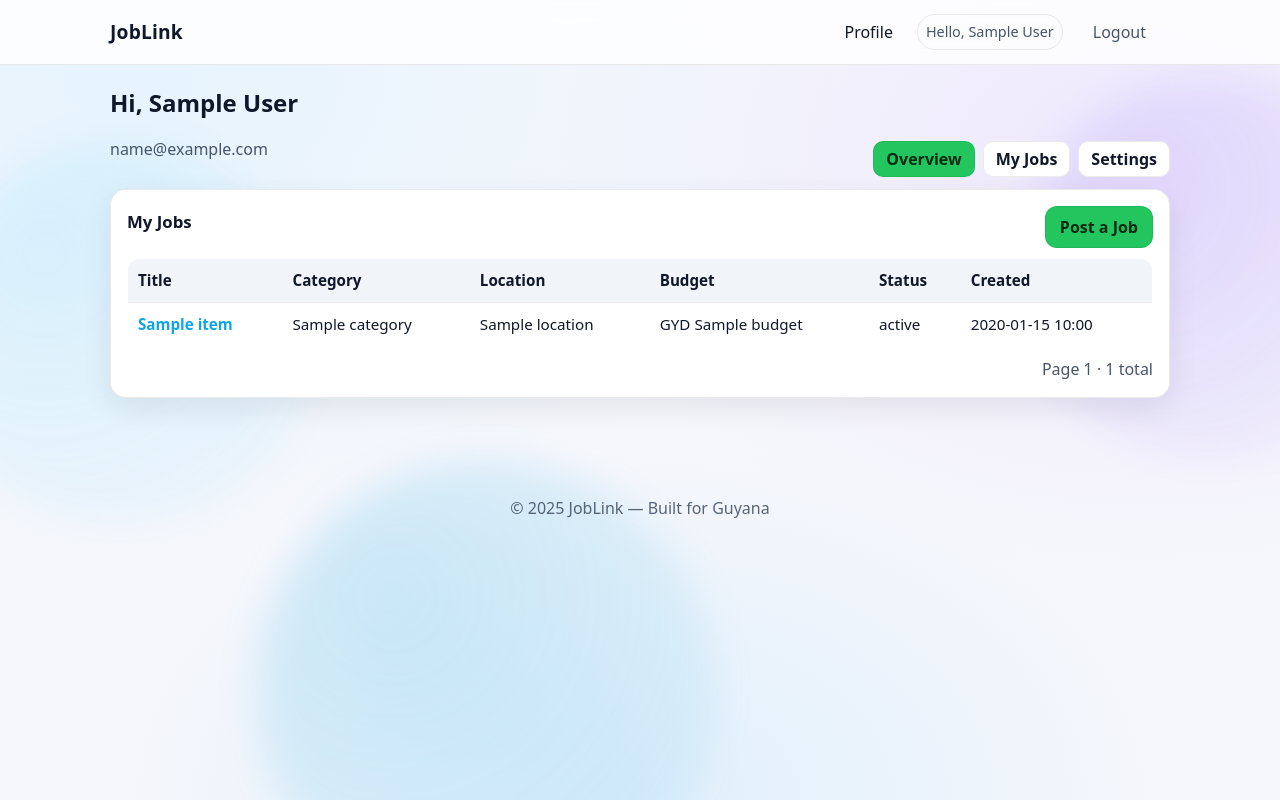
After one commit to basudevsingh18/jobLink, a Flask app: page /me in a window 1280 px wide. The commit adds this page. Run offline with Flask 3, Linux system fonts and the light colour scheme; the visitor is signed in with stand-in values (Sample User, id 1); a database or web service that is not in the repository returns one stand-in record (values such as "Sample title"); data that the repository does not hold is empty.

Commit message:
Implement user account management features, including profile viewing and editing, password change functionality, and integrate account routes. Remove outdated admin styles and templates, and enhance job listing with pagination and filtering options.

```diff
--- a/app.py
+++ b/app.py
@@ -2,6 +2,7 @@
 from flask import Flask
 from microjobs.routes import bp as jobs_bp
 from microjobs.auth import bp as auth_bp
+from microjobs.accounts import bp as account_bp
 
 def create_app():
     app = Flask(__name__)
@@ -10,6 +11,7 @@ def create_app():
     # Register blueprints
     app.register_blueprint(jobs_bp)
     app.register_blueprint(auth_bp)
+    app.register_blueprint(account_bp)
 
     return app
 
--- a/microjobs/routes.py
+++ b/microjobs/routes.py
@@ -20,8 +20,11 @@ from urllib.parse import quote_plus
 from datetime import datetime
 from typing import Optional
 from . import api
+from werkzeug.security import generate_password_hash, check_password_hash
+
 
 bp = Blueprint("jobs", __name__)
+
 
 # --------------------------------------------------------------------------------------
 # Back-compat placeholders (legacy tests may clear these). They are not used by routes.
@@ -100,6 +103,8 @@ def require_role(role: str) -> bool:
         return False
     return True
 
+def require_auth():
+    return bool(session.get("user_id"))
 
 # --------------------------------------------------------------------------------------
 # Routes
@@ -271,43 +276,36 @@ def accept_job(job_id: int):
 
 @bp.route("/my-jobs")
 def my_jobs():
-    """
-    Placeholder until JWT/RLS:
-    - Without server-issued claims, we can’t reliably filter by customer_id.
-    - Show a friendly note and list all jobs as a fallback.
-    """
     if not require_role("customer"):
         return redirect(url_for("auth.login"))
 
-    flash("My Jobs requires account-linked posting. Coming soon with API auth.", "info")
+    uid = session.get("user_id")
+    if not uid:
+        return redirect(url_for("auth.login"))
+
     try:
-        jobs = api.list_jobs_api(params={
-            "select": "id,title,description,category,location,budget,contact,created_at",
-            "order": "created_at.desc,id.desc"
-        })
-    except Exception:
-        jobs = []
+        rows, total = api.list_jobs_api(
+            select="id,title,description,category,location,budget,contact,created_at,customer_id",
+            order="created_at.desc,id.desc",
+            page=int(request.args.get("page", 1)),
+            page_size=20,
+            token=session.get("jwt"),
+            filters={"customer_id": f"eq.{uid}"}  # <-- key line
+        )
+        jobs = rows
+    except Exception as e:
+        flash(f"Could not load jobs: {e}", "danger")
+        jobs, total = [], 0
 
     return render_template(
         "jobs.html",
         jobs=jobs,
         categories=CATEGORIES,
         locations=LOCATIONS,
-        q="", cat="", loc=""
+        q="", cat="", loc="",
+        total=total or len(jobs),
+        page=int(request.args.get("page", 1)),
     )
-
-@bp.route("/admin")
-def admin():
-    """Simple admin list for now (no restriction yet)."""
-    try:
-        jobs = api.list_jobs_api(params={
-            "select": "id,title,description,category,location,budget,contact,created_at",
-            "order": "created_at.desc,id.desc"
-        })
-    except Exception as e:
-        flash(f"Could not load admin list: {e}", "danger")
-        jobs = []
-    return render_template("admin.html", jobs=jobs)
 
 @bp.route("/seed")
 def seed():
--- /dev/null
+++ b/static/css/profile.css
@@ -0,0 +1,192 @@
+/* profile.css — matches your light tokens from base.css */
+.profile {
+  max-width: 1100px;
+  margin: 18px auto;
+}
+
+.profile-head {
+  display: flex;
+  align-items: flex-end;
+  justify-content: space-between;
+  gap: 12px;
+  margin-bottom: 12px;
+}
+
+.profile h1 {
+  margin: 0;
+  font-size: 1.5rem;
+  font-weight: 900;
+  color: var(--text);
+}
+
+.muted {
+  color: var(--muted);
+}
+
+.tabs {
+  display: flex;
+  gap: 8px;
+}
+
+.tab {
+  display: inline-flex;
+  align-items: center;
+  justify-content: center;
+  height: 36px;
+  padding: 0 12px;
+  border-radius: 10px;
+  border: 1px solid var(--line);
+  background: #fff;
+  color: var(--text);
+  text-decoration: none;
+  font-weight: 700;
+}
+
+.tab:hover {
+  background: var(--surface-2);
+}
+
+.tab.active {
+  background: var(--primary);
+  color: #062b14;
+  border-color: rgba(2, 6, 23, 0.06);
+}
+
+.card {
+  background: var(--surface);
+  border: 1px solid var(--line);
+  border-radius: var(--radius);
+  padding: 16px;
+  box-shadow: var(--shadow);
+}
+
+.card h2 {
+  margin: 0 0 10px;
+  font-size: 1.05rem;
+  font-weight: 800;
+  color: var(--text);
+}
+
+.card .actions {
+  margin-top: 10px;
+  display: flex;
+  justify-content: flex-end;
+}
+
+.card-head {
+  display: flex;
+  align-items: center;
+  justify-content: space-between;
+  gap: 10px;
+  margin-bottom: 10px;
+}
+
+.table {
+  width: 100%;
+  border-collapse: collapse;
+  font-size: .95rem;
+  border: 1px solid var(--line);
+  border-radius: 12px;
+  overflow: hidden;
+}
+
+.table thead th {
+  background: var(--surface-2);
+  color: var(--text);
+  text-align: left;
+  padding: 10px;
+  border-bottom: 1px solid var(--line);
+}
+
+.table tbody td {
+  padding: 10px;
+  border-top: 1px solid var(--line);
+  color: var(--text);
+}
+
+.table a {
+  color: #0ea5e9;
+  font-weight: 600;
+  text-decoration: none;
+}
+
+.table a:hover {
+  text-decoration: underline;
+}
+
+.grid-2 {
+  display: grid;
+  grid-template-columns: 1fr 1fr;
+  gap: 12px;
+}
+
+.input {
+  height: 44px;
+  width: 100%;
+  border: 1px solid var(--line);
+  border-radius: 10px;
+  padding: 0 12px;
+  background: #fff;
+  color: var(--text);
+}
+
+.input:focus {
+  outline: none;
+  box-shadow: 0 0 0 3px rgba(34, 197, 94, .2);
+}
+
+.btn {
+  display: inline-flex;
+  align-items: center;
+  justify-content: center;
+  height: 42px;
+  padding: 0 14px;
+  border-radius: 10px;
+  border: 1px solid var(--line);
+  background: #fff;
+  color: var(--text);
+  font-weight: 700;
+  cursor: pointer;
+}
+
+.btn:hover {
+  background: var(--surface-2);
+}
+
+.btn.primary {
+  background: var(--primary);
+  color: #062b14;
+  border-color: rgba(2, 6, 23, 0.06);
+}
+
+.btn.primary:hover {
+  background: var(--primary-strong);
+}
+
+.pager {
+  display: flex;
+  gap: 10px;
+  justify-content: flex-end;
+  align-items: center;
+  margin-top: 10px;
+}
+
+.seed-link {
+  color: #0284c7;
+  text-decoration: none;
+}
+
+.seed-link:hover {
+  text-decoration: underline;
+}
+
+@media (max-width: 860px) {
+  .grid-2 {
+    grid-template-columns: 1fr;
+  }
+
+  .profile-head {
+    flex-direction: column;
+    align-items: flex-start;
+  }
+}
--- a/templates/base.html
+++ b/templates/base.html
@@ -1,5 +1,6 @@
 <!doctype html>
 <html lang="en">
+
 <head>
   <meta charset="utf-8">
   <title>JobLink</title>
@@ -8,6 +9,7 @@
   <link rel="stylesheet" href="{{ url_for('static', filename='css/global_style.css') }}">
   {% block extra_css %}{% endblock %}
 </head>
+
 <body>
   <!-- Animated background layer -->
   <div class="bg-gradient"></div>
@@ -21,26 +23,40 @@
     <div class="nav-container">
       <a class="brand" href="{{ url_for('jobs.list_jobs') }}">JobLink</a>
       <div class="nav-links">
-          <a class="{% if request.endpoint == 'jobs.list_jobs' %}active{% endif %}" href="{{ url_for('jobs.list_jobs') }}">Jobs</a>
+        <!-- <a class="{% if request.endpoint == 'jobs.list_jobs' %}active{% endif %}" href="{{ url_for('jobs.list_jobs') }}">Jobs</a> -->
+
+        <!-- {% if session.get('user_id') %} -->
+
+
+        {% if session.get('role') == 'customer' %}
+
+        <a class="cta-link {% if request.endpoint == 'jobs.post_job' %}active{% endif %}" href="{{ url_for('jobs.post_job') }}">Post Job</a>
+        <a class="{% if request.endpoint == 'jobs.my_jobs' %}active{% endif %}" href="{{ url_for('jobs.my_jobs') }}">My Jobs</a>
+
+        {% endif %}
 
         {% if session.get('user_id') %}
+
+        <a class="{% if request.endpoint == 'account.me' %}active{% endif %}" href="{{ url_for('account.me') }}">
+          Profile
+        </a>
+
+        {% endif %}
+
         <span class="user-info">
-              Hello, {{ session.get('user_name') }} ({{ session.get('role') }})
+          Hello, {{ session.get('user_name') }} <!-- ({{ session.get('role') }}) -->
         </span>
 
-            {% if session.get('role') == 'customer' %}
-              <a class="{% if request.endpoint == 'jobs.my_jobs' %}active{% endif %}" href="{{ url_for('jobs.my_jobs') }}">My Jobs</a>
-              <a class="cta-link {% if request.endpoint == 'jobs.post_job' %}active{% endif %}" href="{{ url_for('jobs.post_job') }}">Post Job</a>
-            {% endif %}
-
-            {% if session.get('role') == 'admin' %}
-              <a class="{% if request.endpoint == 'jobs.admin' %}active{% endif %}" href="{{ url_for('jobs.admin') }}">Admin</a>
-            {% endif %}
 
         <a href="{{ url_for('auth.logout') }}">Logout</a>
+
         {% else %}
-            <a class="{% if request.endpoint == 'auth.login' %}active{% endif %}" href="{{ url_for('auth.login') }}">Login</a>
-            <a class="cta-link {% if request.endpoint == 'auth.register' %}active{% endif %}" href="{{ url_for('auth.register') }}">Register</a>
+
+
+        <a class="{% if request.endpoint == 'auth.login' %}active{% endif %}"
+          href="{{ url_for('auth.login') }}">Login</a>
+        <a class="cta-link {% if request.endpoint == 'auth.register' %}active{% endif %}"
+          href="{{ url_for('auth.register') }}">Register</a>
         {% endif %}
         <span class="nav-underline"></span>
       </div>
@@ -48,7 +64,8 @@
   </nav>
 
   {# Landing hero: shows on Jobs page when not searching/filtering. #}
-    {% set show_hero = (request.endpoint == 'jobs.list_jobs' and not (request.args.get('q') or request.args.get('category') or request.args.get('location'))) %}
+  {% set show_hero = (request.endpoint == 'jobs.list_jobs' and not (request.args.get('q') or
+  request.args.get('category') or request.args.get('location'))) %}
   {% if show_hero %}
   <header class="hero">
     <div class="hero-inner">
@@ -58,8 +75,6 @@
         <a class="btn primary" href="{{ url_for('jobs.list_jobs') }}#results">Browse Jobs</a>
         {% if session.get('role') == 'customer' %}
         <a class="btn ghost" href="{{ url_for('jobs.post_job') }}">Post a Job</a>
-            {% else %}
-              <a class="btn ghost" href="{{ url_for('auth.register') }}">Get Started</a>
         {% endif %}
       </div>
       <div class="hero-stats">
@@ -97,4 +112,5 @@
     <p>© 2025 JobLink — Built for Guyana</p>
   </footer>
 </body>
+
 </html>
--- /dev/null
+++ b/templates/profile.html
@@ -0,0 +1,88 @@
+{% extends 'base.html' %}
+{% block extra_css %}
+<link rel="stylesheet" href="{{ url_for('static', filename='css/profile.css') }}">
+{% endblock %}
+
+{% block content %}
+<section class="profile">
+  <header class="profile-head">
+    <div>
+      <h1>Hi, {{ user.name }}</h1>
+      <p class="muted">{{ user.email }}</p>
+    </div>
+    <nav class="tabs">
+      <a class="tab {% if tab=='overview' %}active{% endif %}" href="{{ url_for('account.me', tab='overview') }}">Overview</a>
+      <a class="tab {% if tab=='jobs' %}active{% endif %}" href="{{ url_for('account.me', tab='jobs') }}">My Jobs</a>
+      <a class="tab {% if tab=='settings' %}active{% endif %}" href="{{ url_for('account.me', tab='settings') }}">Settings</a>
+    </nav>
+  </header>
+
+  {% if tab in ('overview','jobs') %}
+  <section class="card">
+    <div class="card-head">
+      <h2>My Jobs</h2>
+      <a class="btn primary" href="{{ url_for('jobs.post_job') }}">Post a Job</a>
+    </div>
+    {% if jobs %}
+      <table class="table">
+        <thead>
+          <tr><th>Title</th><th>Category</th><th>Location</th><th>Budget</th><th>Status</th><th>Created</th></tr>
+        </thead>
+        <tbody>
+          {% for j in jobs %}
+            <tr>
+              <td><a href="{{ url_for('jobs.job_detail', job_id=j.id) }}">{{ j.title }}</a></td>
+              <td>{{ j.category }}</td>
+              <td>{{ j.location }}</td>
+              <td>{% if j.budget is not none %}GYD {{ j.budget }}{% endif %}</td>
+              <td>{{ j.status or 'open' }}</td>
+              <td>{{ (j.created_at|string)[:16] }}</td>
+            </tr>
+          {% endfor %}
+        </tbody>
+      </table>
+      <div class="pager">
+        {% set prev = page-1 %}{% set next = page+1 %}
+        {% if page > 1 %}<a class="seed-link" href="{{ url_for('account.me', tab=tab, page=prev) }}">← Prev</a>{% endif %}
+        {% if total and (page*20) < total %}<a class="seed-link" href="{{ url_for('account.me', tab=tab, page=next) }}">Next →</a>{% endif %}
+        <span class="muted">Page {{ page }}{% if total %} · {{ total }} total{% endif %}</span>
+      </div>
+    {% else %}
+      <p class="muted">You haven’t posted any jobs yet.</p>
+    {% endif %}
+  </section>
+  {% endif %}
+
+  {% if tab == 'settings' %}
+  <section class="grid-2">
+    <form class="card" method="post" action="{{ url_for('account.update_profile') }}">
+      <h2>Profile</h2>
+      <label>
+        <span>Name</span>
+        <input class="input" type="text" name="name" value="{{ user.name or '' }}" required>
+      </label>
+      <label>
+        <span>Contact</span>
+        <input class="input" type="text" name="contact" value="{{ user.contact or '' }}">
+      </label>
+      <label>
+        <span>Location</span>
+        <input class="input" type="text" name="location" value="{{ user.location or '' }}">
+      </label>
+      <div class="actions">
+        <button class="btn primary" type="submit">Save changes</button>
+      </div>
+    </form>
+
+    <form class="card" method="post" action="{{ url_for('account.change_password') }}">
+      <h2>Password</h2>
+      <label><span>New password</span><input class="input" type="password" name="password" minlength="8" required></label>
+      <label><span>Confirm password</span><input class="input" type="password" name="password2" minlength="8" required></label>
+      <div class="actions">
+        <button class="btn" type="submit">Change password</button>
+      </div>
+    </form>
+  </section>
+  {% endif %}
+</section>
+{% endblock %}
```
Also changed, not shown: microjobs/accounts.py (added, +95 -0 lines), microjobs/api.py (+103 -23 lines), static/css/admin.css (deleted, +0 -67 lines), templates/admin.html (deleted, +0 -47 lines). Lines whose indentation alone changed are shown as unchanged.
